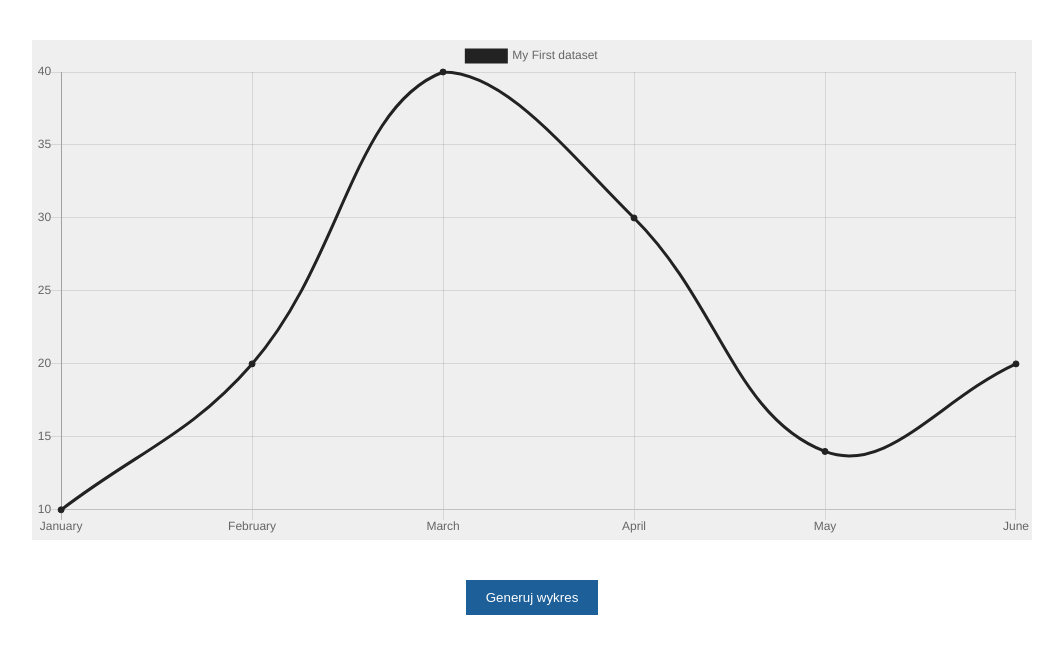
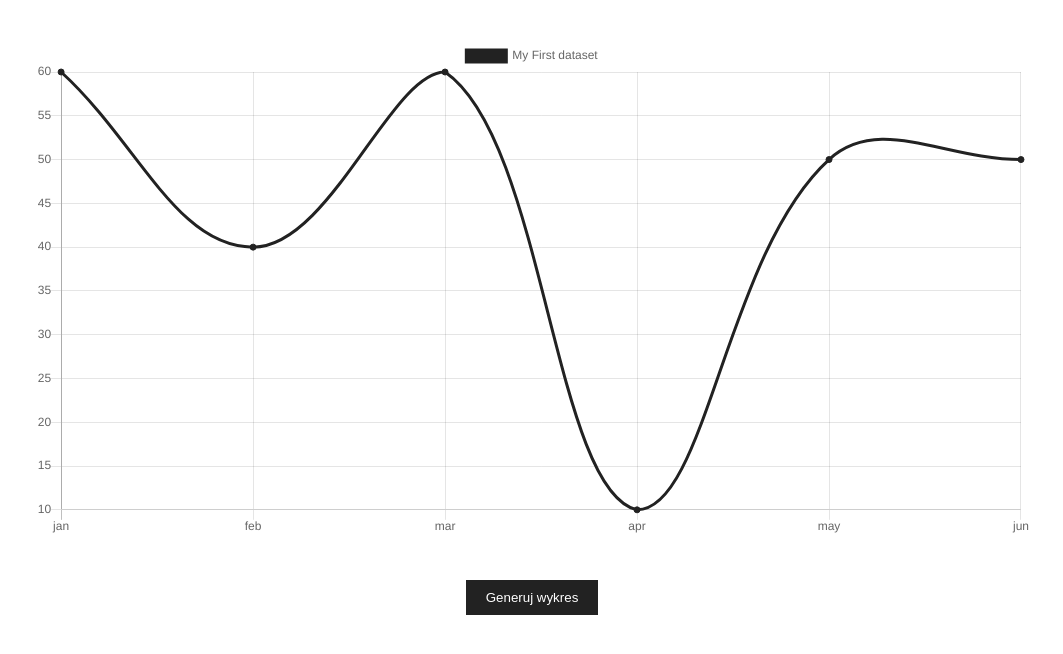
Before and after one commit to adamjaks/angular-chart-app, a plain HTML site: page index.html in a window 1280 px wide. Both pictures are taken after a click on the button "Generuj wykres". Shown: the whole page, without its empty margins (108-1171 px from the left). Drawn offline with nearby package versions, Linux system fonts and the light colour scheme.

Commit message:
released alpha version

```diff
--- a/data.json
+++ b/data.json
@@ -1,22 +1,8 @@
 {
-    "questions":[
-            {
-              "id": "1",
-              "name": "bułka",
-              "kcal": 600,
-              "protein": 30,
-              "carb": 60,
-              "fat": 6,
-              "img": "img1.jpg"
-            },
-            {
-              "id": "2",
-              "name": "pizza",
-              "kcal": 900,
-              "protein": 20,
-              "carb": 80,
-              "fat": 20,
-              "img": "img2.jpg"
-            }
-        ]
-    }
+    "jan": 10,
+    "feb": 20,
+    "mar": 30,
+    "apr": 40,
+    "may": 50,
+    "jun": 60
+  }
--- a/index.html
+++ b/index.html
@@ -8,9 +8,8 @@
     <title>Angular Chart App</title>
 </head>
 <body ng-app="chartApp" ng-controller="chartController">
-    <canvas></canvas>
-    <button ng-click="test()">Generuj wykres</button>
-    {{result}}
+    <canvas ng-data={{data}}></canvas>
+    <button ng-click="run()">Generuj wykres</button>
 
     <script src="https://ajax.googleapis.com/ajax/libs/angularjs/1.6.5/angular.min.js"></script>
     <script src="https://cdnjs.cloudflare.com/ajax/libs/Chart.js/2.6.0/Chart.min.js"></script>
--- a/js/main.js
+++ b/js/main.js
@@ -1,38 +1,57 @@
-document.addEventListener('DOMContentLoaded', function() {
+var chartApp = angular.module("chartApp", []);
+
+chartApp.controller('chartController', function($scope, chartService, $http) {
+    $scope.run = function() {
+       chartService.fetchJSON($scope,$http);
+    }
+});
+
+chartApp.service('chartService', ['$http', function($scope,$http) {
+
+    this.fetchJSON = function($scope,$http) {
+        $http.get('http://localhost/angular-chart-app/data.json').then(function(response) {
+
+            //dane w data.json zapisane sa jako obiekt w strukturze: "label1" : value, "label2" : value,
+            //kod umozliwia swobodne dodawanie nowych danych
+
+            var dataArray = Object.values(response.data); //pobranie wszystkich labels
+            var labelArray = Object.keys(response.data); //pobranie wartosci
+
+            var dirData = {}; //obiekt na dane wysylane do dyrektywy {{data}}
+
+            //mieszanie danych i dodawanie kolejnych elementow do ww. obiektu
+            for (var i = 0, length = dataArray.length; i < length; i++) {
+                var j = Math.floor(Math.random() * length);
+                var curIndex = dataArray[i];
+                dataArray[i] = dataArray[j];
+                dataArray[j] = curIndex;
+                dirData[i] = dataArray[i];
+            }
+
+            //zapisanie danych do dyrektywy ng-data={{data}}
+            $scope.data = dirData;
+
+            //pobranie danych z dyrektywy
+            var chartData = [];
+            Object.values($scope.data).forEach(function(el) {
+                chartData.push(el);
+            });
+
+            //tworzenie wykresu na podstawie aktualnych danych
             var canvas = document.querySelector('canvas'), ctx = canvas.getContext('2d');
-
             var chartObj = new Chart(ctx, {
                 type: 'line',
                 data: {
-            labels: ["January", "February", "March", "April", "May", "June"],
+                    labels:labelArray,
                     datasets: [{
                         label:"My First dataset",
                         backgroundColor:'#222',
                         borderColor:'#222',
                         fill:false,
-                data: [
-                    10,20,40,30,14,20
-                ]
+                        data:chartData
                     }]
-        },
-        options: {
-            //
                 }
             });
         });
-
-var chartApp = angular.module("chartApp", []);
-
-chartApp.service('chartService', ['$http', function($scope,$http) {
-    this.fetchJSON = function($scope,$http) {
-        $http.get('http://localhost/angular-chart-app/data.json').then(function(response) {
-            $scope.result = response.data.first;
-        });
     }
 }]);
-
-chartApp.controller('chartController', function($scope, chartService, $http) {
-    $scope.test = function() {
-       chartService.fetchJSON($scope,$http);
-    }
-});
--- a/sass/style.scss
+++ b/sass/style.scss
@@ -1,5 +1,6 @@
 body {
     margin:0;
+    height: 100%;
 }
 
 canvas {
@@ -7,12 +8,11 @@ canvas {
     margin:40px auto;
     width:100%;
     max-width:1000px;
-    background:#efefef;
 }
 
 button {
     border:none;
-    background:#1D5F99;
+    background:#222;
     color:#fff;
     padding:10px 20px;
     display:table;
```
Also changed, not shown: css/style.css, 1 other file. Lines whose indentation alone changed are shown as unchanged.
